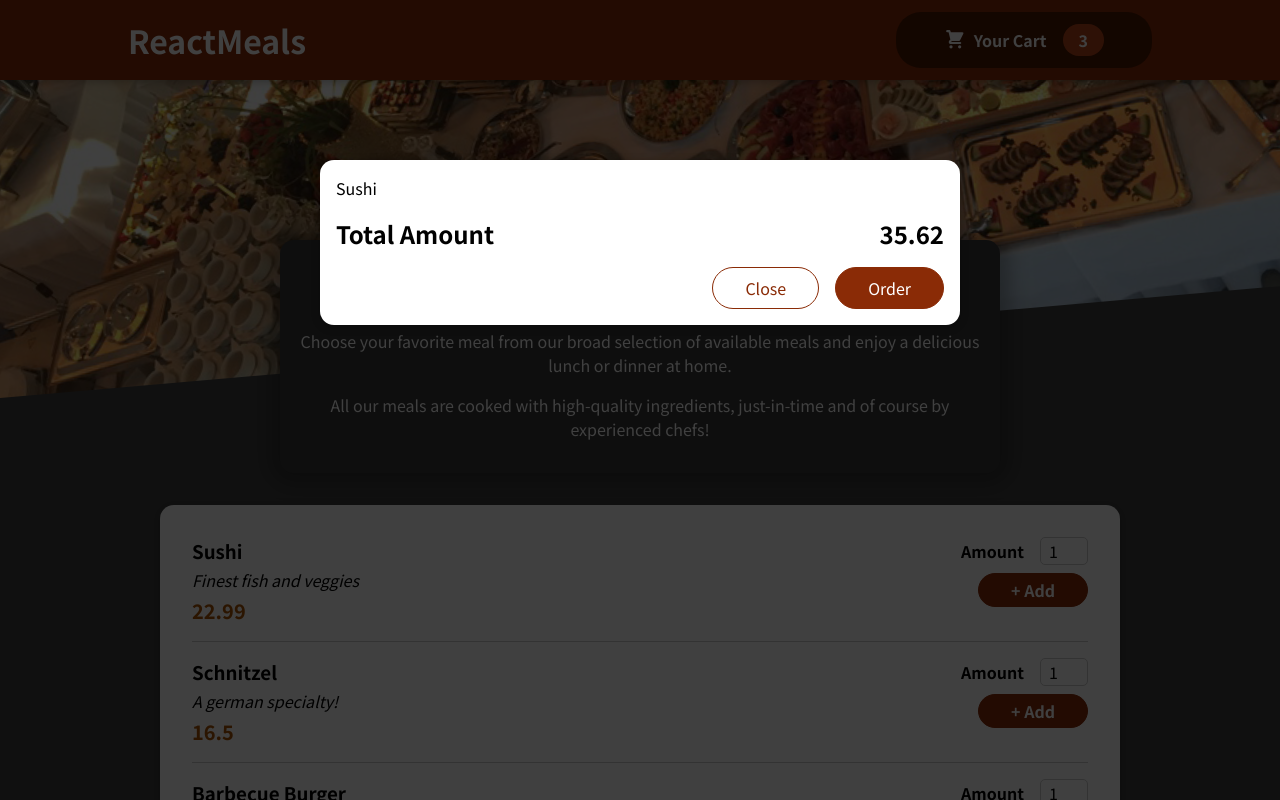
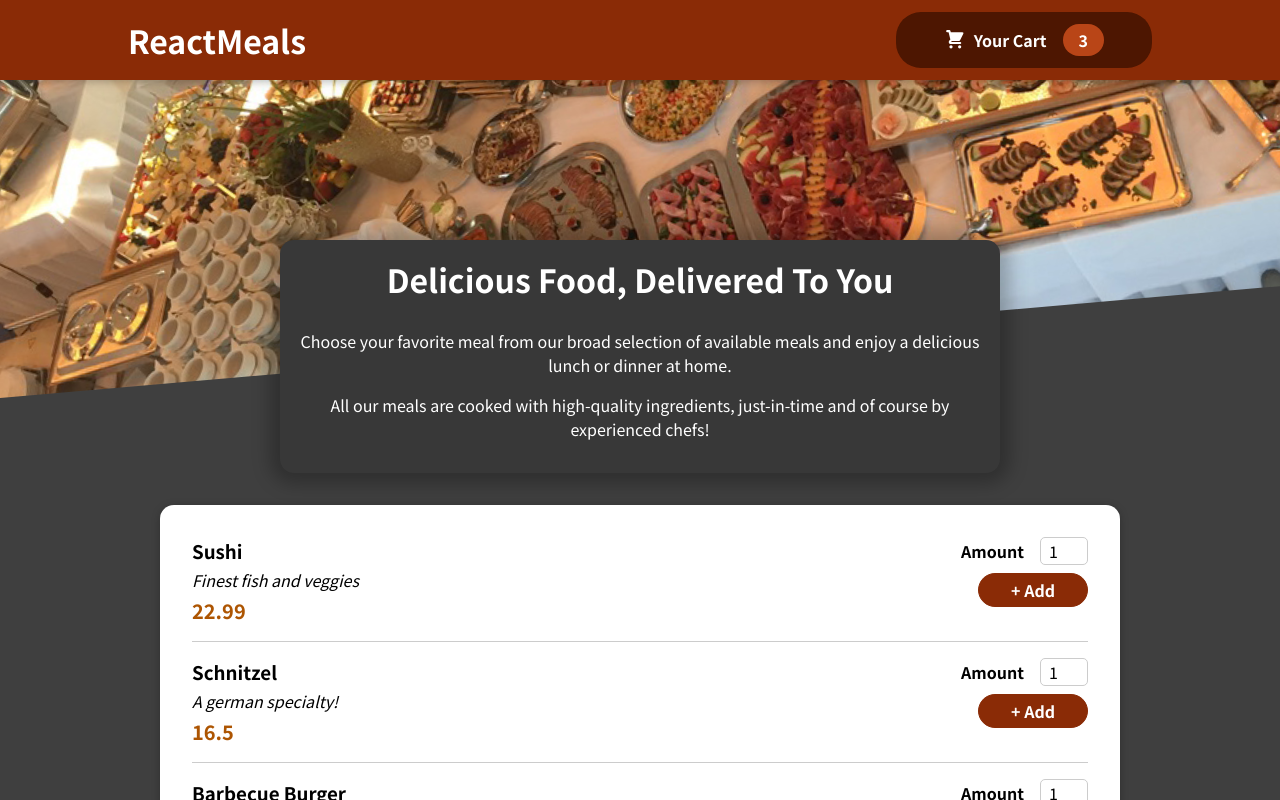
Before and after one commit to donqlee/react-foodOrderApp, a React (Create React App) app: page / in a window 1280 px wide. Shown: the top 800 px of the page. Built offline with nearby package versions, Linux system fonts and the light colour scheme.

Commit message:
Modal Close1

```diff
--- a/src/App.js
+++ b/src/App.js
@@ -1,13 +1,23 @@
-import React, { Fragment } from "react";
+import React, { Fragment, useState } from "react";
 import Cart from "./components/Cart/Cart";
 import Header from "./components/Layout/Header";
 import Meals from "./components/Meals/Meals";
 
 function App() {
+  const [cartIsShown, setCartIsShown] = useState(false);
+
+  const showCartHandler = () => {
+    setCartIsShown(true);
+  }
+
+  const hideCartHandler = () => {
+    setCartIsShown(false);
+  }
+
   return (
     <Fragment>
-      <Cart />
-      <Header />
+      {cartIsShown && <Cart onClose={hideCartHandler} />}
+      <Header onShowCart={showCartHandler}/>
       <main>
         <Meals />
       </main>
--- a/src/components/Cart/Cart.js
+++ b/src/components/Cart/Cart.js
@@ -11,7 +11,7 @@ const Cart = props => {
             <span>35.62</span>
         </div>
         <div className={classes.actions}>
-            <button className={classes['button--alt']}>Close</button>
+            <button className={classes['button--alt']} onClick={props.onClose}>Close</button>
             <button className={classes.button}>Order</button>
         </div>
     </Modal>
--- a/src/components/Layout/Header.js
+++ b/src/components/Layout/Header.js
@@ -7,7 +7,7 @@ const Header = props => {
     return <Fragment>
         <header className={classes.header}>
             <h1>ReactMeals</h1>
-            <HeaderCartButton />
+            <HeaderCartButton onClick={props.onShowCart}/>
         </header>
         <div className={classes['main-image']}>
             <img src={mealsImage} alt="HeaderImage"/>
--- a/src/components/Layout/HeaderCartButton.js
+++ b/src/components/Layout/HeaderCartButton.js
@@ -1,9 +1,9 @@
 import CartIcon from "../Cart/CartIcon";
 import classes from "./HeaderCartButton.module.css";
 
-const HeaderCartButton = () => {
+const HeaderCartButton = (props) => {
     return (
-        <button className={classes.button}>
+        <button className={classes.button} onClick={props.onClick}>
             <span className={classes.icon}><CartIcon /></span>
             <span>Your Cart</span>
             <span className={classes.badge}>3</span>
```
Also changed, not shown: 1 other file (tests, documents, lock files or other folders).
